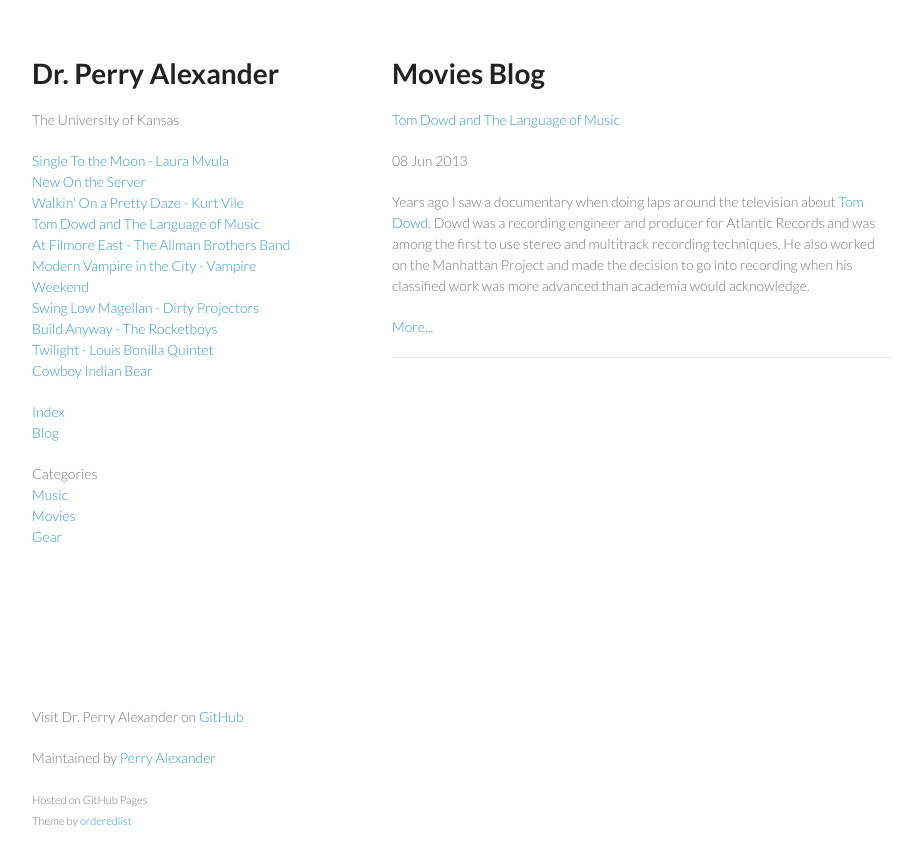
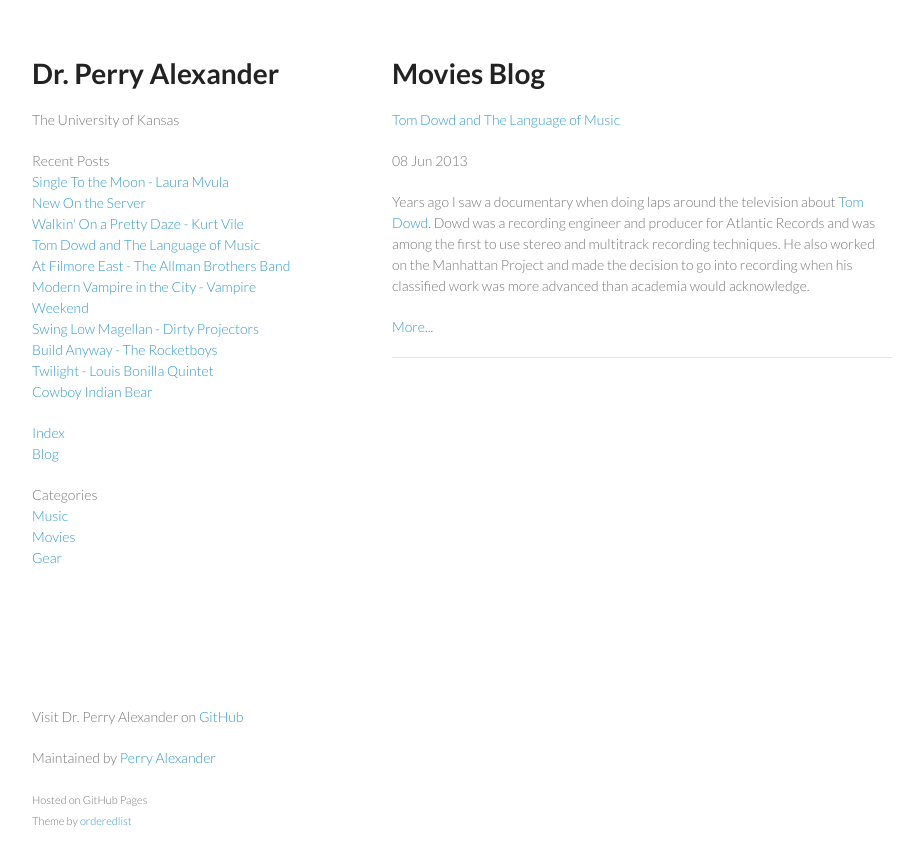
Before and after one commit to palexand/palexand.github.io, a Jekyll site: the page built from movies.md, in a window 1280 px wide. Shown: the top 866 px of the page, without its empty margins (178-1101 px from the left). Built offline with Jekyll 4.4.1, drawn with Linux system fonts in a browser that asks for light colours.

Commit message:
experimenting with category blogs

```diff
--- a/_layouts/frontblog.html
+++ b/_layouts/frontblog.html
@@ -20,6 +20,7 @@
         <h1>{{ site.title }}</h1>
         <p>{{ site.subtitle }}</p>
 
+	Recent Posts<br>
 	<ul>
     	{% for post in site.categories.blog limit:10 %}
     	<li><a href="{{ site.baseurl }}{{ post.url }}">{{ post.title }}</a></li>
```
